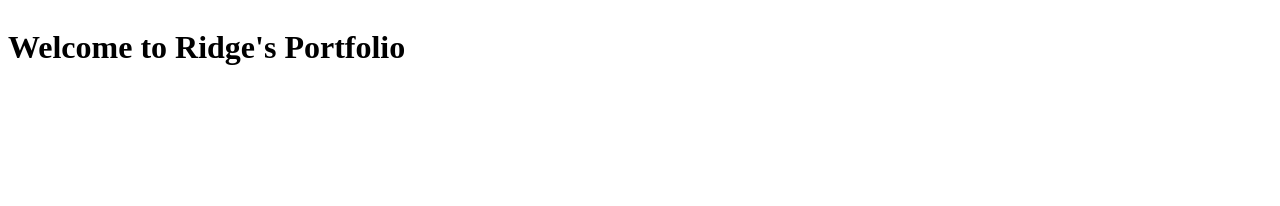
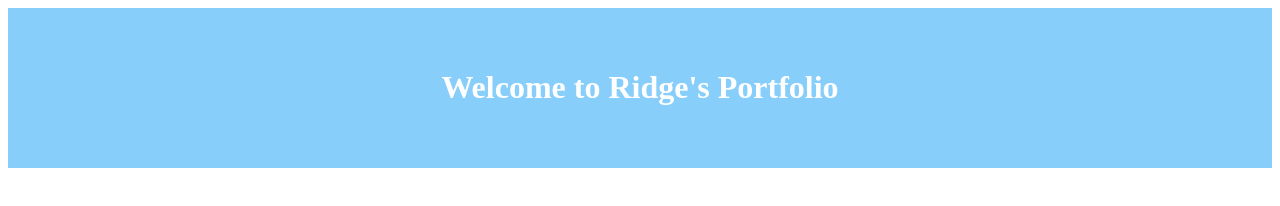
Before and after one commit to ridgeeboyy/Challenge-2-, a plain HTML site: page index.html in a window 1280 px wide. Drawn offline with Linux system fonts and the light colour scheme; files that its build step writes are made by us from their sources.

Commit message:
linked css

```diff
--- a/index.html
+++ b/index.html
@@ -5,7 +5,7 @@
     <meta charset="UTF-8">
     <meta http-equiv="X-UA-Compatible" content="IE=edge">
     <meta name="viewport" content="width=device-width, initial-scale=1.0">
-    <link rel="stylesheet" Type= "text/css" href="./assests/css/style.css">
+    <link rel="stylesheet" href="./style.css">
 </head>
 <body>
     <header>
--- a/style.css
+++ b/style.css
@@ -3,3 +3,10 @@ body {
     flex-direction: column;
     justify-content: flex-start;
 }
+
+header {
+    padding: 40px;
+    text-align: center;
+    background-color: lightskyblue;
+    color: white;
+}
```
